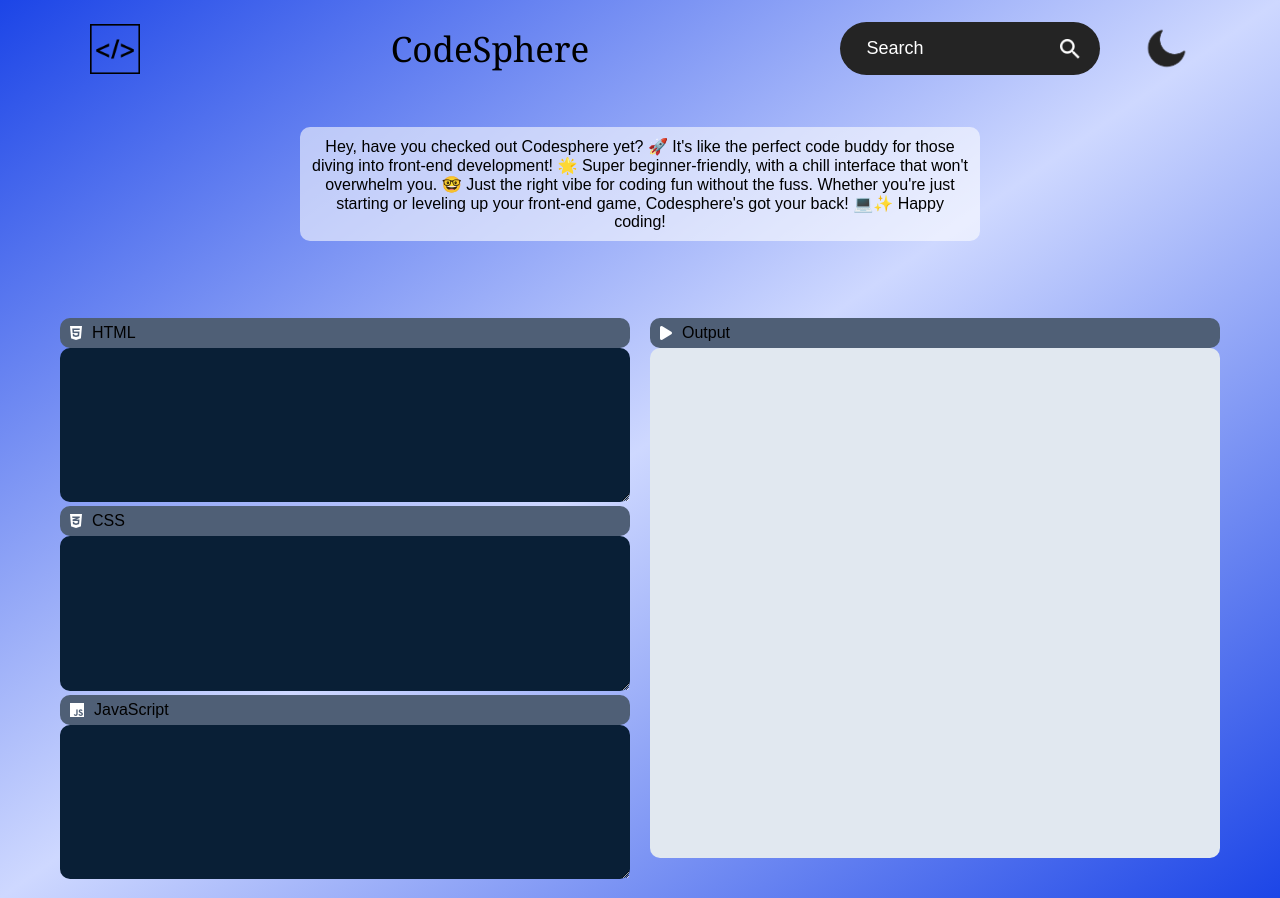
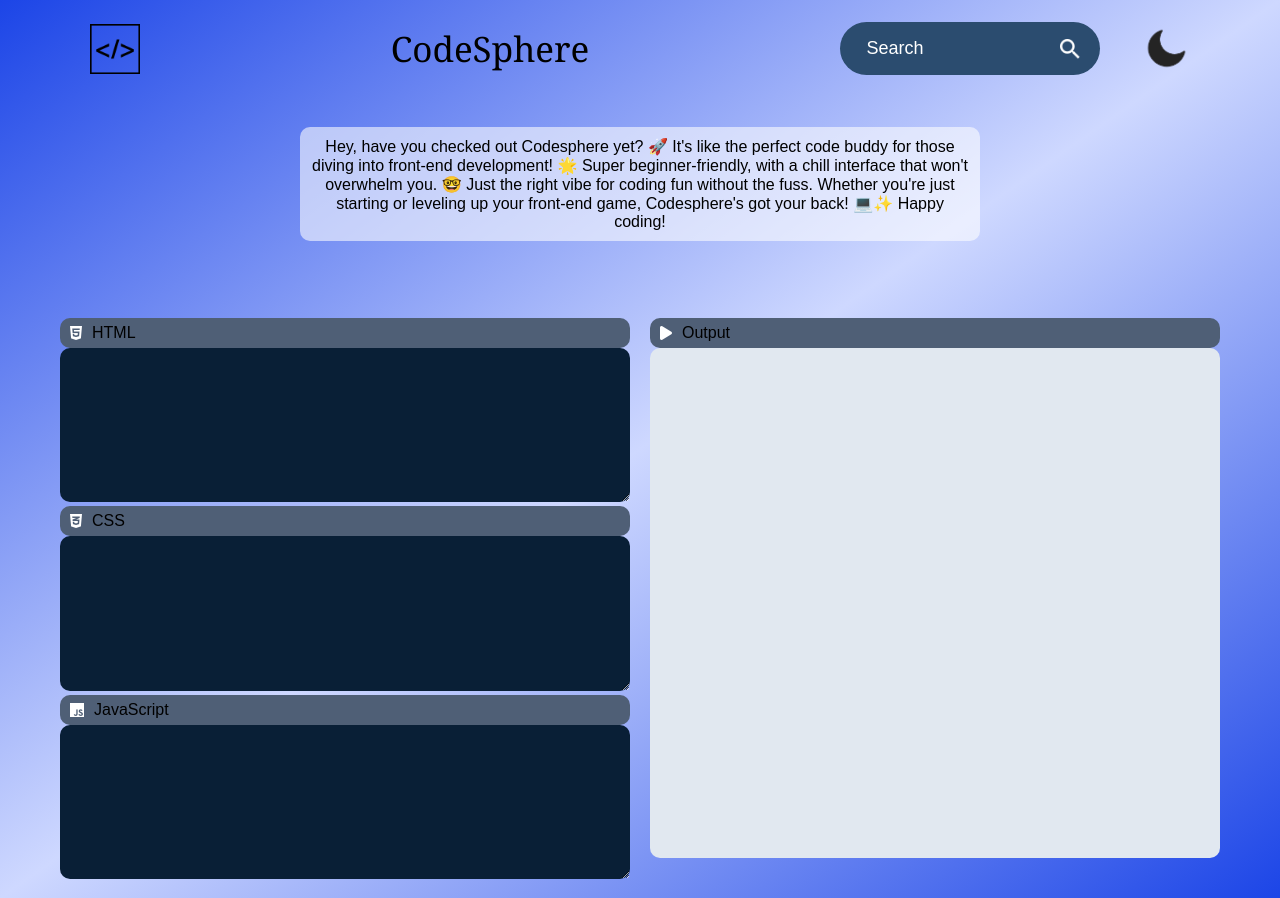
Before and after one commit to rogerthat808/CodeSphere, a React (Vite) app: page / in a window 1280 px wide. Built offline with nearby package versions, Linux system fonts and the light colour scheme.

Commit message:
small details

```diff
--- a/src/components/Navbar/Navbar.css
+++ b/src/components/Navbar/Navbar.css
@@ -37,7 +37,7 @@ ul li {
 .search-box {
     display: flex;
     align-items: center;
-    background: #242424;
+    background: #2b4c6f;
     padding: 10px 20px;
     border-radius: 50px;
 }
```
